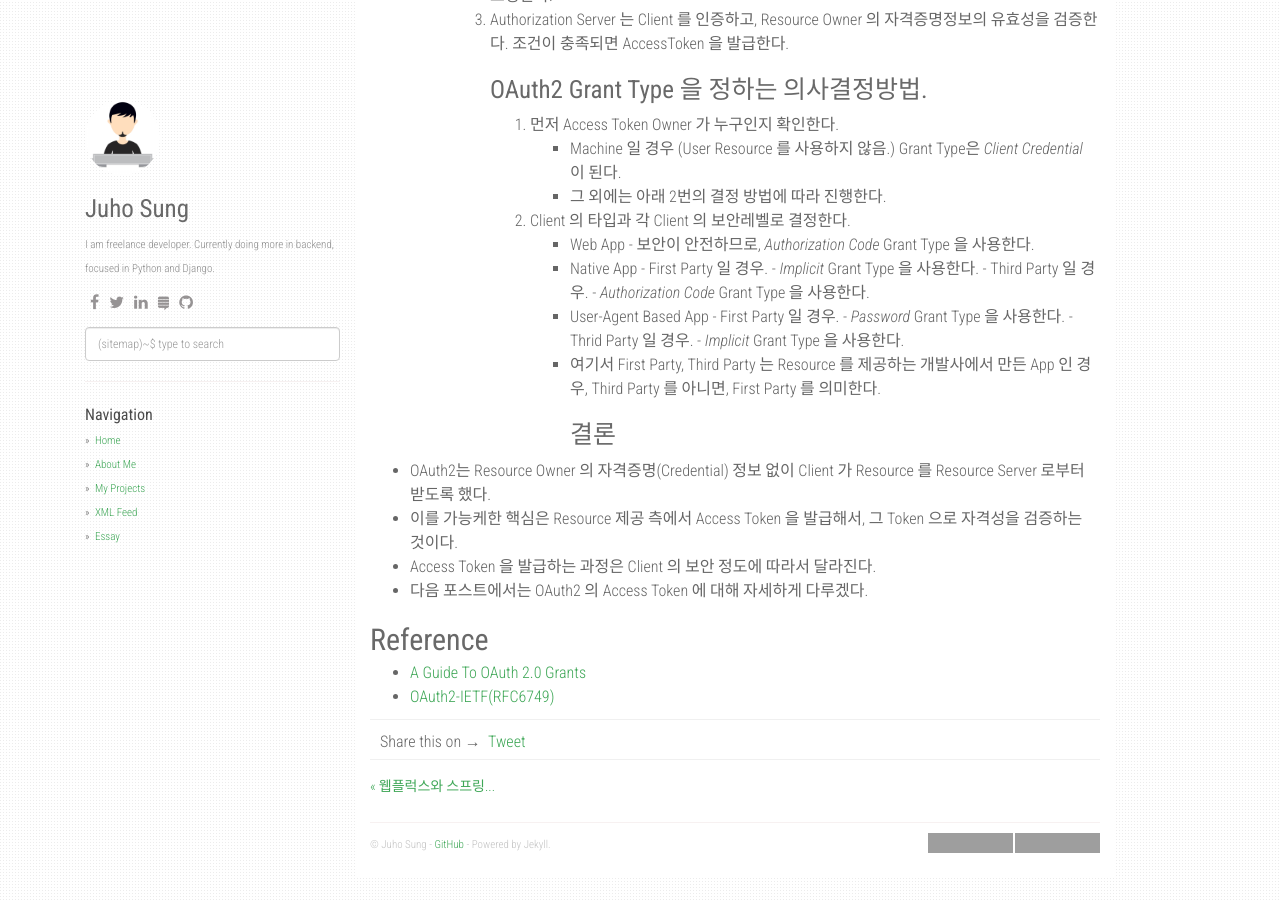
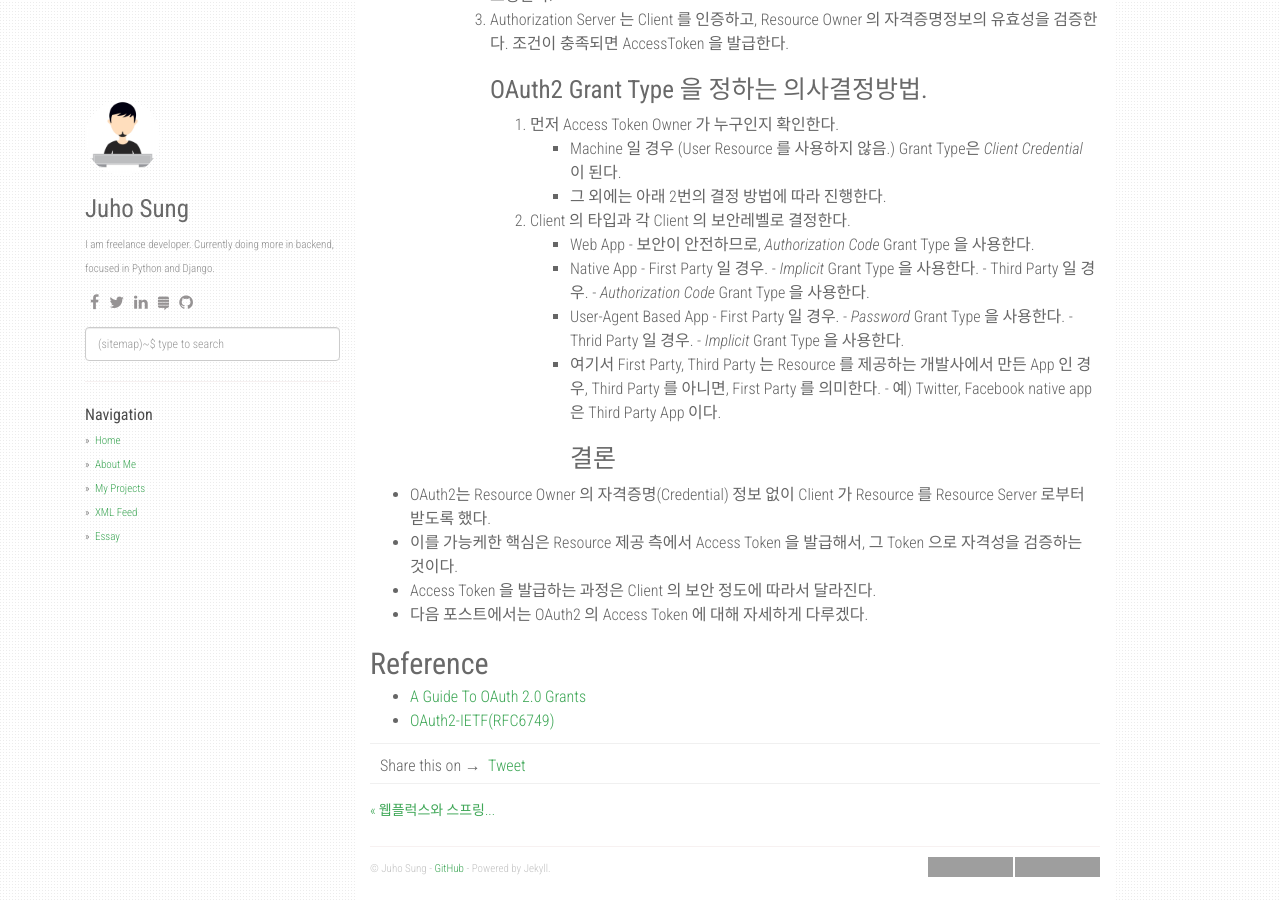
Before and after one commit to ktjooho/ktjooho.github.io, a Jekyll site: the page built from _posts/2019-01-05-review-oauth2.markdown, in a window 1280 px wide and 900 px high, scrolled down 3496 px. Built offline with Jekyll 4.4.1, drawn with Linux system fonts in a browser that asks for light colours; nearby versions of some CDN libraries; comment, search, counter and statistics services are not loaded; grey boxes are pictures that could not be loaded.

Commit message:
Update 2019-01-05-review-oauth2.markdown

```diff
--- a/_posts/2019-01-05-review-oauth2.markdown
+++ b/_posts/2019-01-05-review-oauth2.markdown
@@ -113,6 +113,7 @@ OAuth2 관련된 코드를 [WebFlux(Reactive Web)](https://docs.spring.io/spring
        - Thrid Party 일 경우.
          - *Implicit*  Grant Type 을 사용한다.
      - 여기서 First Party, Third Party 는 Resource 를 제공하는 개발사에서 만든 App 인 경우, Third Party 를 아니면, First Party 를 의미한다.
+       - 예) Twitter, Facebook native app 은 Third Party App 이다.
 # 결론
  - OAuth2는 Resource Owner 의 자격증명(Credential) 정보 없이 Client 가 Resource 를 Resource Server 로부터 받도록 했다.
  - 이를 가능케한 핵심은 Resource 제공 측에서 Access Token 을 발급해서, 그 Token 으로 자격성을 검증하는 것이다.
```
